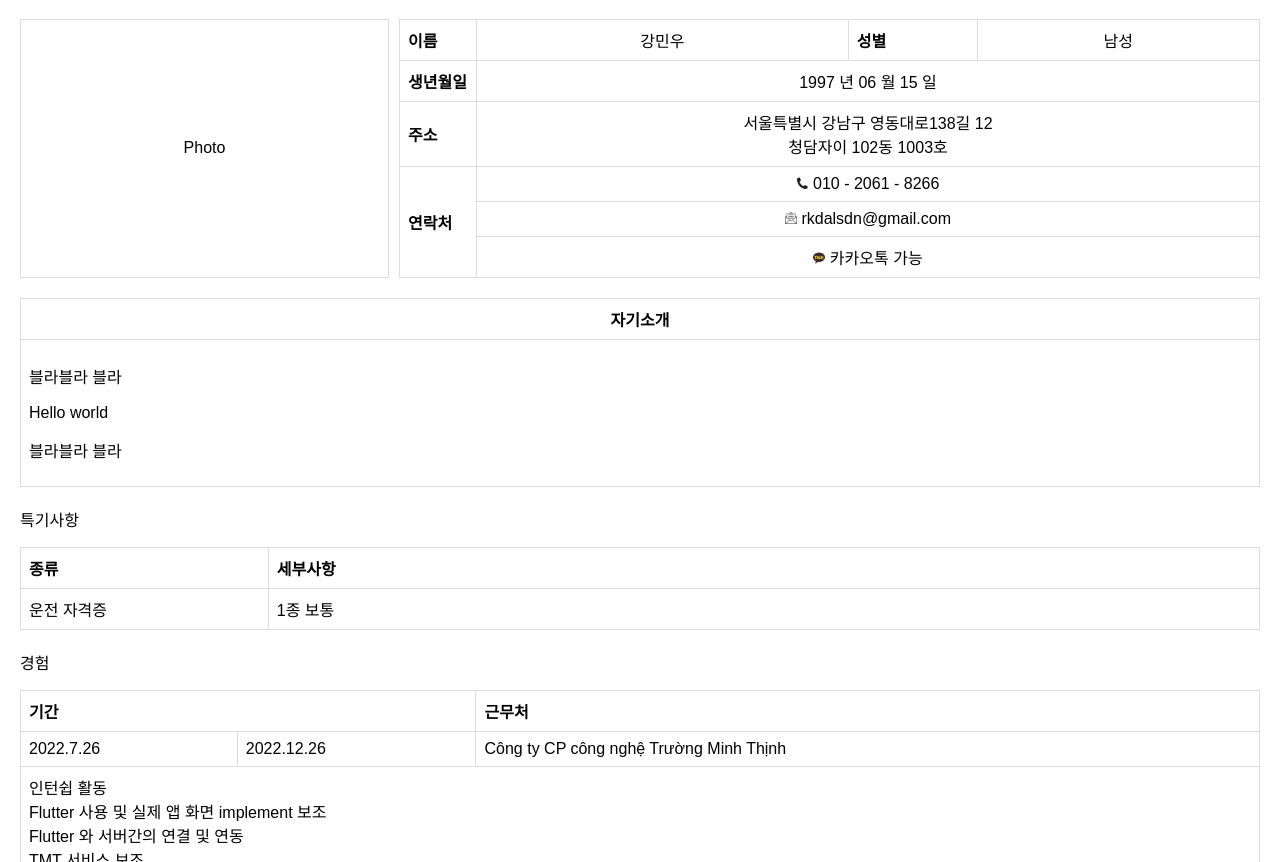
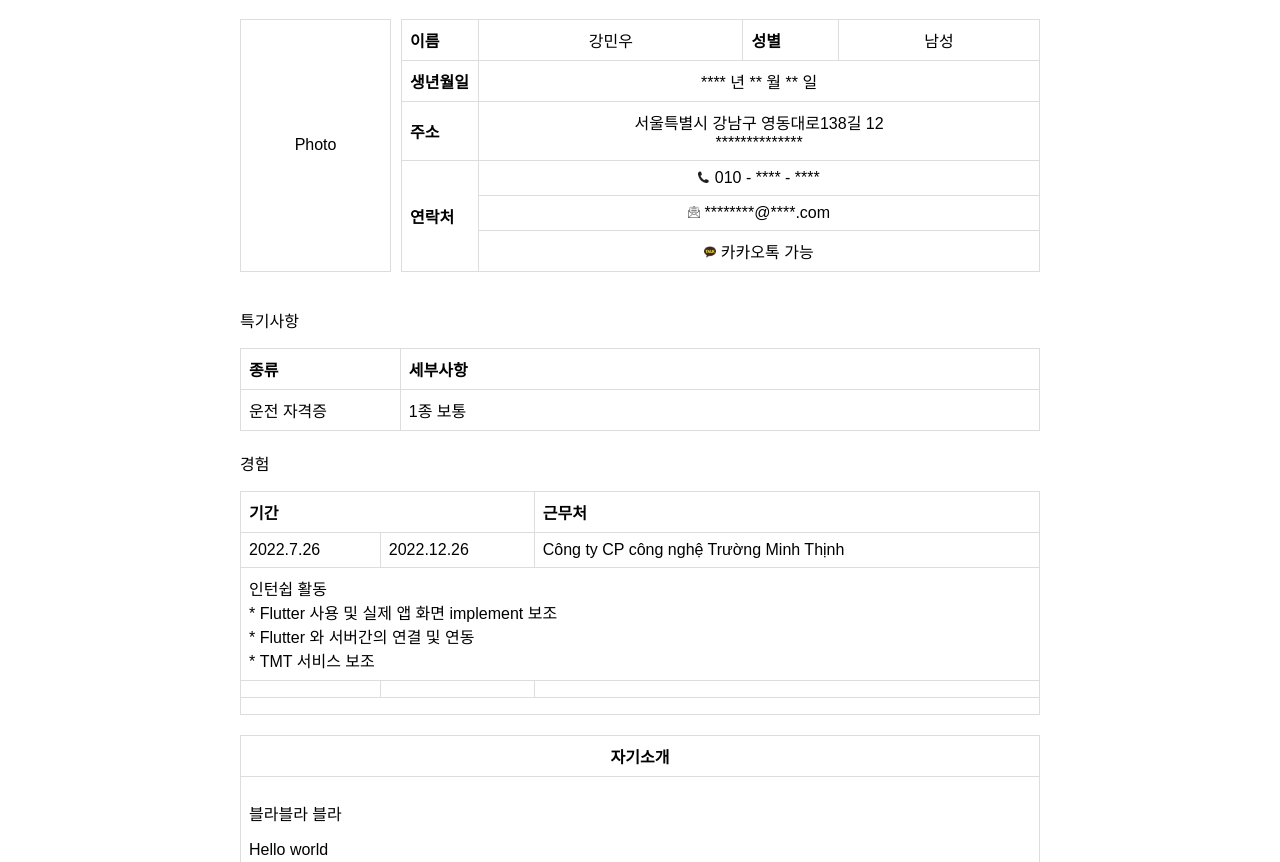
Before and after one commit to weneedmoreknowledge/weneedmoreknowledge.github.io, a plain HTML site: page intro_Kor.html in a window 1280 px wide. Shown: the part 90-952 px from the top of the page. Drawn offline with Linux system fonts and the light colour scheme.

Commit message:
Update style and hide info

```diff
--- a/intro_Kor.html
+++ b/intro_Kor.html
@@ -10,7 +10,7 @@
 <body>
   <h1 style="text-align: center;">강민우 이력서</h1>
   <div id="container">
-      <table id="left-table">
+      <table id="photo-area">
           <tbody>
               <tr>
                   <td style="text-align: center;">
@@ -32,25 +32,25 @@
             <tr>
               <th>생년월일</th>
               <td colspan="3" style="text-align: center;">
-                1997 년 06 월 15 일
+                **** 년 ** 월 ** 일
               </td>
             </tr>
             <tr>
               <th>주소</th>
               <td colspan="3" style="text-align: center;">
                 서울특별시 강남구 영동대로138길 12<br>
-                청담자이 102동 1003호
+                **************
               </td>
             </tr>
             <tr>
               <th rowspan="3">연락처</th>
               <td colspan="3" style="text-align: center;">
-                <img id="IconInit" src="phoneIcon.png"> 010 - 2061 - 8266
+                <img id="IconInit" src="phoneIcon.png"> 010 - **** - ****
               </td>
             </tr>
             <tr>
               <td colspan="3" style="text-align: center;">
-                <img id="IconInit" src="email.png"> rkdalsdn@gmail.com
+                <img id="IconInit" src="email.png"> ********@****.com
               </td>
             </tr>
             <tr>
@@ -62,32 +62,6 @@
           </tbody>
       </table>
   </div>
-</body>
-
-<body>
-  <table>
-    <thead>
-        <tr>
-            <th style="text-align: center;"> 자기소개 </th>
-    </thead>
-    <tbody>
-        <tr>
-            <td>
-              <p>
-                블라블라 블라
-              </p>
-              <p>
-                Hello world
-              </p>
-              <p>
-                블라블라 블라
-              </p>
-            </td>
-        </tr>
-        <!-- Add more rows as needed -->
-    </tbody>
-  </table>
-
 </body>
 
 <body>
@@ -127,9 +101,9 @@
             <tr>
               <td colspan="3">
                 인턴쉽 활동<br>
-                Flutter 사용 및 실제 앱 화면 implement 보조 <br>
-                Flutter 와 서버간의 연결 및 연동 <br>
-                TMT 서비스 보조 <br>
+                * Flutter 사용 및 실제 앱 화면 implement 보조 <br>
+                * Flutter 와 서버간의 연결 및 연동 <br>
+                * TMT 서비스 보조 <br>
               </td>
             </tr>
             <tr>
@@ -144,12 +118,39 @@
             <!-- Add more rows as needed -->
         </tbody>
     </table>
-    <p>
-      This is some text that will also be responsive and adjust its size based on the screen width.
-    </p>
-    <p style="text-align: center;">
-      <b>마지막 작성날짜</b> : 2024 <b>년</b> 1<b>월</b> 23<b>일</b>
-    </p>
 </body>
 
+<body>
+  <table>
+    <thead>
+        <tr>
+            <th style="text-align: center;"> 자기소개 </th>
+    </thead>
+    <tbody>
+        <tr>
+            <td>
+              <p>
+                블라블라 블라
+              </p>
+              <p>
+                Hello world
+              </p>
+              <p>
+                블라블라 블라
+              </p>
+            </td>
+        </tr>
+        <!-- Add more rows as needed -->
+    </tbody>
+  </table>
+
+</body>
+
+<p>
+  This is some text that will also be responsive and adjust its size based on the screen width.
+</p>
+<p style="text-align: center;">
+  <b>마지막 작성날짜</b> : 2024 <b>년</b> 1 <b>월</b> 23 <b>일</b>
+</p>
+
 </html>
--- a/styles.css
+++ b/styles.css
@@ -2,6 +2,9 @@ body {
     font-family: Arial, sans-serif;
     margin: 0;
     padding: 20px;
+    max-width: 800px; /* Adjust the max-width as needed */
+    margin-left: auto;
+    margin-right: auto;
 }
 
 table {
@@ -14,13 +17,13 @@ table {
     display: flex;
 }
 
-#left-table {
-    width: 30%; /* Adjust the width as needed */
+#photo-area {
+    width: 5cm;
     margin-right: 10px; /* Adjust the margin as needed */
 }
 
 #right-table {
-    width: 70%; /* Adjust the width as needed */
+    /* Adjust the width as needed */
 }
 
 th, td {
```
